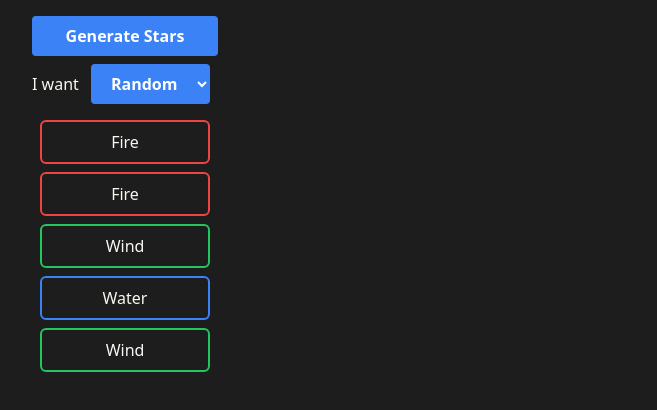
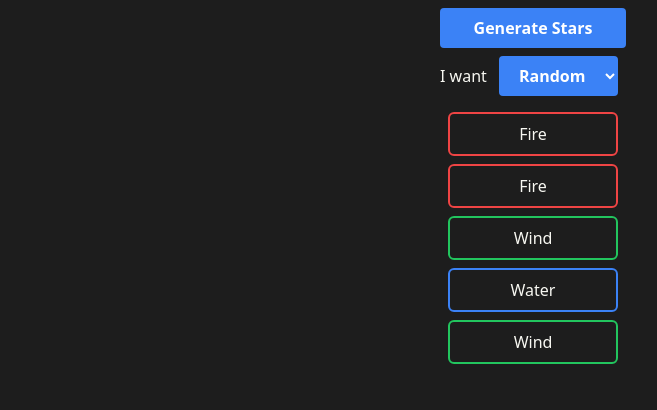
Before and after one commit to bowe0145/test-constellations, a React (Create React App) app: page / in a window 1280 px wide. Shown: the top 410 px of the page, without its empty margins (107-764 px from the left). Built offline with nearby package versions, Linux system fonts and the light colour scheme.

Commit message:
Made it look prettier

```diff
--- a/public/index.html
+++ b/public/index.html
@@ -5,10 +5,7 @@
     <link rel="icon" href="%PUBLIC_URL%/favicon.ico" />
     <meta name="viewport" content="width=device-width, initial-scale=1" />
     <meta name="theme-color" content="#000000" />
-    <meta
-      name="description"
-      content="Web site created using create-react-app"
-    />
+    <meta name="description" content="V4 Constellation simulator" />
     <link rel="apple-touch-icon" href="%PUBLIC_URL%/logo192.png" />
     <!--
       manifest.json provides metadata used when your web app is installed on a
@@ -24,7 +21,7 @@
       work correctly both with client-side routing and a non-root public URL.
       Learn how to configure a non-root public URL by running `npm run build`.
     -->
-    <title>React App</title>
+    <title>Constellation Simulator</title>
   </head>
   <body>
     <noscript>You need to enable JavaScript to run this app.</noscript>
--- a/src/App.js
+++ b/src/App.js
@@ -123,7 +123,7 @@ function App() {
   }
 
   return (
-    <div className="grid m-2 p-2 max-w-md justify-center">
+    <div className="grid m-2 p-2 max-w-md justify-center m-auto">
       <button
         onClick={handleClick}
         className="bg-blue-500 hover:bg-blue-700 text-white font-bold py-2 px-4 rounded"
```
